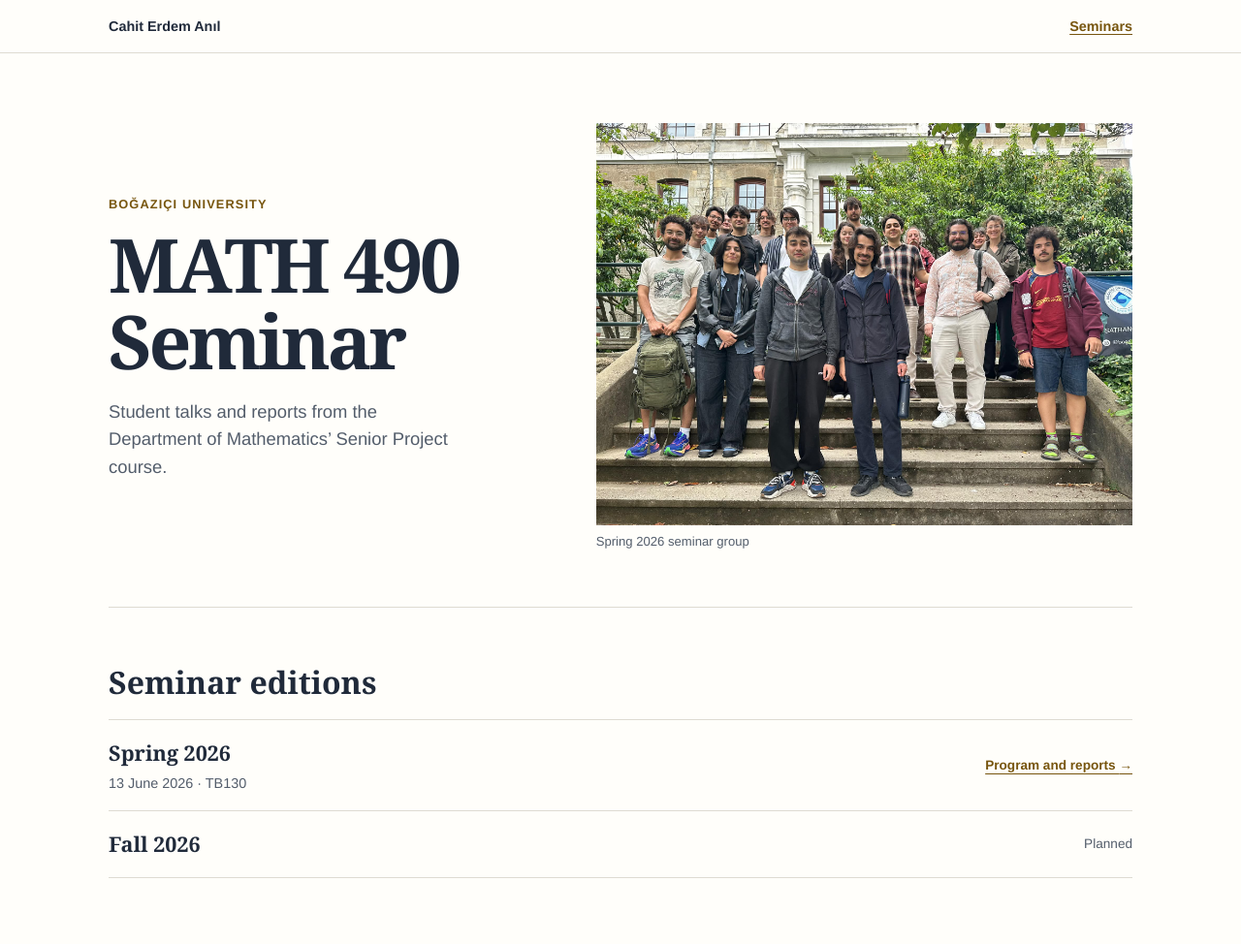
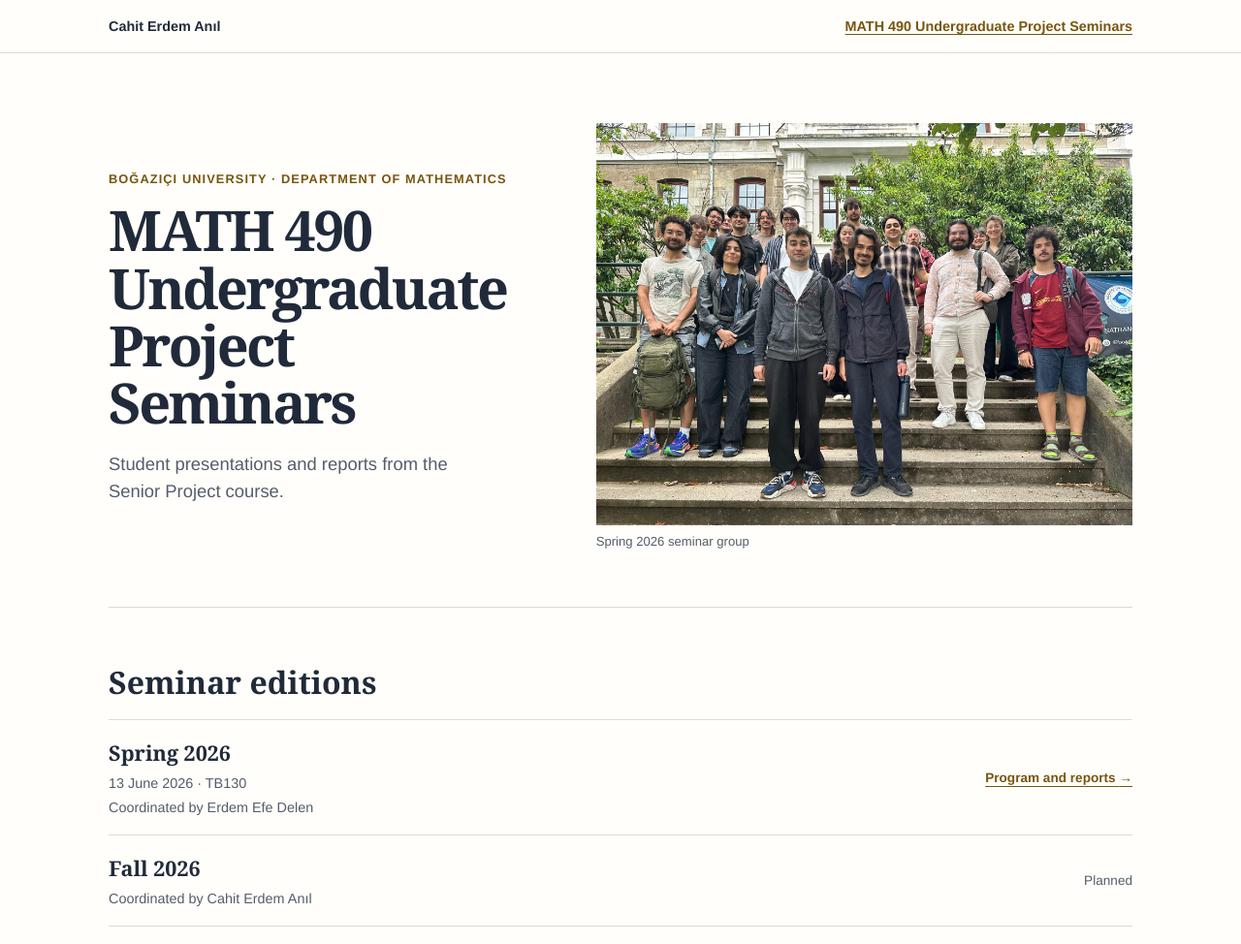
Before and after one commit to cahitanil/cahitanil.github.io, a plain HTML site: page seminars/index.html in a window 1280 px wide. Shown: the whole page at 97% size. Drawn offline with Linux system fonts and the light colour scheme.

Commit message:
Add files via upload

```diff
--- a/seminars/index.html
+++ b/seminars/index.html
@@ -3,8 +3,8 @@
 <head>
   <meta charset="utf-8">
   <meta name="viewport" content="width=device-width, initial-scale=1">
-  <meta name="description" content="An archive of MATH 490 Senior Project seminars at Boğaziçi University, with programs, abstracts, and student project reports.">
-  <title>MATH 490 Seminar · Cahit Erdem Anıl</title>
+  <meta name="description" content="An archive of MATH 490 undergraduate project seminars at Boğaziçi University, with programs, abstracts, and student reports.">
+  <title>MATH 490 Undergraduate Project Seminars · Boğaziçi University</title>
   <link rel="canonical" href="https://cahitanil.github.io/seminars/">
   <link rel="stylesheet" href="seminars.css">
 </head>
@@ -12,16 +12,16 @@
   <header class="site-header">
     <nav class="wrap site-nav" aria-label="Site">
       <a class="site-name" href="../">Cahit Erdem Anıl</a>
-      <a aria-current="page" href="./">Seminars</a>
+      <a aria-current="page" href="./">MATH 490 Undergraduate Project Seminars</a>
     </nav>
   </header>
 
   <main class="wrap">
-    <header class="hero">
+    <header class="hero archive-hero">
       <div>
-        <p class="eyebrow">Boğaziçi University</p>
-        <h1>MATH 490 Seminar</h1>
-        <p class="intro">Student talks and reports from the Department of Mathematics’ Senior Project course.</p>
+        <p class="eyebrow">Boğaziçi University · Department of Mathematics</p>
+        <h1>MATH 490 Undergraduate Project Seminars</h1>
+        <p class="intro">Student presentations and reports from the Senior Project course.</p>
       </div>
       <figure class="group-photo">
         <img src="spring-2026/group-photo.jpg" width="2048" height="1536" alt="Seminar participants and advisors on the steps at Boğaziçi University." decoding="async">
@@ -37,12 +37,16 @@
             <div>
               <h3>Spring 2026</h3>
               <p><time datetime="2026-06-13">13 June 2026</time> · TB130</p>
+              <p>Coordinated by Erdem Efe Delen</p>
             </div>
             <span class="edition-action">Program and reports <span aria-hidden="true">→</span></span>
           </a>
         </li>
         <li class="edition-row">
-          <h3>Fall 2026</h3>
+          <div>
+            <h3>Fall 2026</h3>
+            <p>Coordinated by Cahit Erdem Anıl</p>
+          </div>
           <span class="edition-status">Planned</span>
         </li>
       </ul>
--- a/seminars/seminars.css
+++ b/seminars/seminars.css
@@ -67,6 +67,8 @@ h1 {
   letter-spacing: -0.045em;
   line-height: 1.03;
 }
+
+.archive-hero h1 { font-size: clamp(2rem, 4.6vw, 3.6rem); }
 
 .intro {
   max-width: 36ch;
```
Also changed, not shown: index.html (+4 -2 lines), seminars/spring-2026/index.html (+8 -4 lines).
